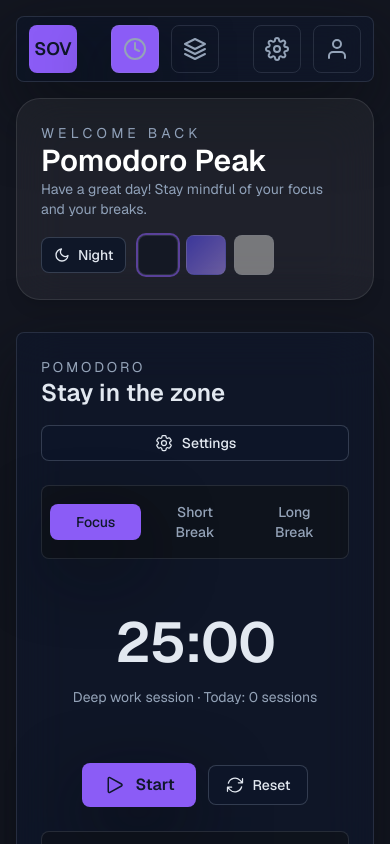
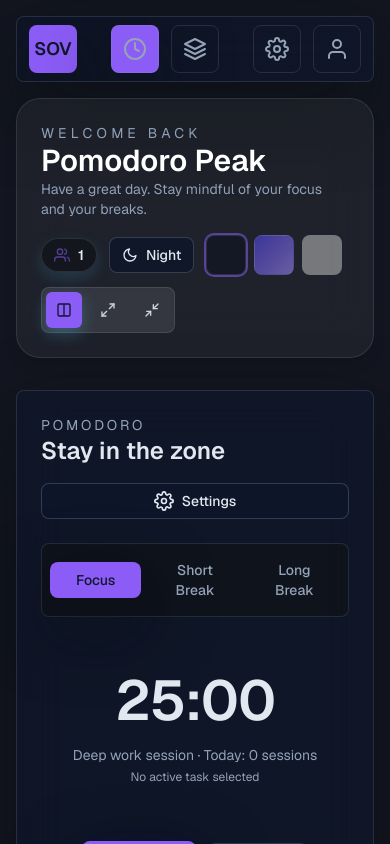
Before and after one commit to NirussVn0/pomodoro-peak, a Next.js app: page / in a window 390 px wide. Shown: the top 844 px of the page. Built offline with nearby package versions, Linux system fonts and the light colour scheme; grey boxes are pictures that could not be loaded.

Commit message:
Add presence indicator and flexible timer layouts

```diff
--- a/src/app/(main)/page.tsx
+++ b/src/app/(main)/page.tsx
@@ -1,22 +1,32 @@
 "use client";
 
 import { useRef, useState } from "react";
+import { clsx } from "clsx";
+import type { IconType } from "react-icons";
+import { FiColumns, FiMaximize2, FiMinimize2 } from "react-icons/fi";
+import type { TimerViewMode } from "../../domain/value-objects/settings";
 import { Sidebar } from "../../ui/components/sidebar";
-import { TimerCard } from "../../ui/components/timer-card";
+import { TimerCard, TimerMiniCard } from "../../ui/components/timer-card";
 import { TodoCard } from "../../ui/components/todo-card";
 import { StatsMini } from "../../ui/components/stats-mini";
 import { ThemeToggle } from "../../ui/components/theme-toggle";
 import { BackgroundMenu } from "../../ui/components/background-menu";
 import { SettingsDialog } from "../../ui/components/settings-dialog";
+import { PresenceIndicator } from "../../ui/components/presence-indicator";
 import { useKeyboardShortcuts } from "../../ui/hooks/use-keyboard-shortcuts";
-import { useAppServices } from "../../ui/context/app-context";
+import { useAppServices, useAppSelector } from "../../ui/context/app-context";
+
+const layoutOptions: { value: TimerViewMode; icon: IconType; label: string }[] = [
+  { value: "split", icon: FiColumns, label: "Split view" },
+  { value: "focused", icon: FiMaximize2, label: "Focused view" },
+  { value: "mini", icon: FiMinimize2, label: "Mini view" },
+];
 
 export default function HomePage() {
   const [settingsOpen, setSettingsOpen] = useState(false);
-  const inputRef = useRef<HTMLInputElement>(
-    null
-  ) as React.RefObject<HTMLInputElement>;
-  const { templates } = useAppServices();
+  const inputRef = useRef<HTMLInputElement>(null);
+  const { templates, settings } = useAppServices();
+  const layoutMode = useAppSelector((state) => state.settings.layout.timerView);
 
   useKeyboardShortcuts({
     onOpenSettings: () => setSettingsOpen(true),
@@ -33,35 +43,92 @@ export default function HomePage() {
     templates.createFromCurrentTasks(name);
   };
 
+  const handleLayoutChange = (mode: TimerViewMode) => {
+    settings.updateSettings({ layout: { timerView: mode } });
+  };
+
+  let content: JSX.Element;
+
+  if (layoutMode === "focused") {
+    content = (
+      <div className="flex flex-1 flex-col gap-6">
+        <TimerCard onOpenSettings={() => setSettingsOpen(true)} variant="focused" />
+        <div className="grid gap-6 xl:grid-cols-2">
+          <TodoCard onCreateTemplate={handleCreateTemplate} inputRef={inputRef} />
+          <StatsMini />
+        </div>
+      </div>
+    );
+  } else if (layoutMode === "mini") {
+    content = (
+      <div className="flex flex-1 flex-col gap-6 pb-24">
+        <div className="grid gap-6 xl:grid-cols-2">
+          <TodoCard onCreateTemplate={handleCreateTemplate} inputRef={inputRef} />
+          <StatsMini />
+        </div>
+        <div className="pointer-events-none fixed bottom-6 right-6 z-40">
+          <div className="pointer-events-auto">
+            <TimerMiniCard
+              onOpenSettings={() => setSettingsOpen(true)}
+              onExpand={(mode) => handleLayoutChange(mode)}
+            />
+          </div>
+        </div>
+      </div>
+    );
+  } else {
+    content = (
+      <div className="grid flex-1 gap-6 xl:grid-cols-2">
+        <TimerCard onOpenSettings={() => setSettingsOpen(true)} />
+        <div className="flex flex-col gap-6">
+          <TodoCard onCreateTemplate={handleCreateTemplate} inputRef={inputRef} />
+          <StatsMini />
+        </div>
+      </div>
+    );
+  }
+
   return (
     <div className="flex min-h-screen flex-col gap-4 p-4 md:gap-6 md:p-6 xl:flex-row xl:p-8">
       <Sidebar onOpenSettings={() => setSettingsOpen(true)} />
       <div className="flex w-full flex-1 flex-col gap-8">
         <header className="flex flex-col gap-4 rounded-3xl border border-white/10 bg-white/5 p-6 shadow-lg backdrop-blur-xl md:flex-row md:items-center md:justify-between">
           <div>
-            <p className="text-sm uppercase tracking-[0.3em] text-slate-400">
-              Welcome back
-            </p>
+            <p className="text-sm uppercase tracking-[0.3em] text-slate-400">Welcome back</p>
             <h1 className="text-3xl font-semibold text-white">Pomodoro Peak</h1>
             <p className="text-sm text-slate-400">
-              Have a great day! Stay mindful of your focus and your breaks.
+              Have a great day. Stay mindful of your focus and your breaks.
             </p>
           </div>
           <div className="flex flex-wrap items-center gap-3">
+            <PresenceIndicator />
             <ThemeToggle />
             <BackgroundMenu />
+            <div className="flex items-center gap-2 rounded-lg border border-white/10 bg-white/10 p-1 shadow-inner">
+              {layoutOptions.map((option) => {
+                const Icon = option.icon;
+                const isActive = layoutMode === option.value;
+                return (
+                  <button
+                    key={option.value}
+                    type="button"
+                    onClick={() => handleLayoutChange(option.value)}
+                    className={clsx(
+                      'flex h-9 w-9 items-center justify-center rounded-md transition',
+                      isActive
+                        ? 'bg-[color:var(--accent-solid)] text-[color:var(--text-inverse)] shadow-[0_6px_16px_rgba(78,207,255,0.25)]'
+                        : 'text-slate-300 hover:text-white',
+                    )}
+                    aria-label={option.label}
+                  >
+                    <Icon className="h-4 w-4" />
+                  </button>
+                );
+              })}
+            </div>
           </div>
         </header>
-        <div className="grid flex-1 gap-6 xl:grid-cols-2">
-          <TimerCard onOpenSettings={() => setSettingsOpen(true)} />
-          <div className="flex flex-col gap-6">
-            <TodoCard
-              onCreateTemplate={handleCreateTemplate}
-              inputRef={inputRef}
-            />
-            <StatsMini />
-          </div>
-        </div>
+        {content}
         <footer className="text-center text-sm text-slate-700">
           Take a deep breath. You are doing great.
           <div>
@@ -76,10 +143,7 @@ export default function HomePage() {
           </div>
         </footer>
       </div>
-      <SettingsDialog
-        open={settingsOpen}
-        onClose={() => setSettingsOpen(false)}
-      />
+      <SettingsDialog open={settingsOpen} onClose={() => setSettingsOpen(false)} />
     </div>
   );
 }
--- /dev/null
+++ b/src/ui/components/presence-indicator.tsx
@@ -0,0 +1,14 @@
+'use client';
+
+import { FiUsers } from 'react-icons/fi';
+import { usePomodoroPresence } from '../hooks/use-pomodoro-presence';
+
+export const PresenceIndicator = () => {
+  const count = usePomodoroPresence();
+  return (
+    <div className="flex items-center gap-2 rounded-full border border-subtle bg-surface-overlay-soft px-3 py-1.5 text-sm text-primary shadow-[0_6px_16px_rgba(78,207,255,0.15)]">
+      <FiUsers className="h-4 w-4 text-[color:var(--accent-ring)]" />
+      <span className="font-semibold">{count}</span>
+    </div>
+  );
+};
--- a/src/ui/components/timer-card.tsx
+++ b/src/ui/components/timer-card.tsx
@@ -1,9 +1,9 @@
 'use client';
 
 import { clsx } from 'clsx';
-import { PlayIcon, PauseIcon, ArrowPathIcon, Cog6ToothIcon } from '@heroicons/react/24/outline';
+import { FiPlay, FiPause, FiRotateCcw, FiSettings, FiMaximize2 } from 'react-icons/fi';
+import { TIMER_MODES } from '../../domain/entities/timer';
 import type { TimerMode } from '../../domain/entities/timer';
-import { TIMER_MODES } from '../../domain/entities/timer';
 import { useAppSelector, useAppServices } from '../context/app-context';
 import { useTimerController } from '../hooks/use-timer-controller';
 import { Button } from './primitives/button';
@@ -25,32 +25,42 @@ const MODE_LABELS: Record<TimerMode, string> = {
 
 interface TimerCardProps {
   readonly onOpenSettings: () => void;
+  readonly variant?: 'default' | 'focused';
 }
 
-export const TimerCard = ({ onOpenSettings }: TimerCardProps) => {
+export const TimerCard = ({ onOpenSettings, variant = 'default' }: TimerCardProps) => {
   const { timer } = useAppServices();
   useTimerController();
   const timerState = useAppSelector((state) => state.timer.state);
   const durations = useAppSelector((state) => state.timer.config.durations);
   const preferences = useAppSelector((state) => state.timer.config.preferences);
   const stats = useAppSelector((state) => state.stats.sessionsToday);
+  const activeTaskId = useAppSelector((state) => state.activeTaskId);
+  const activeTask = useAppSelector((state) => state.tasks.find((task) => task.id === activeTaskId) ?? null);
 
   const handleModeChange = (mode: TimerMode) => {
     timer.switchMode(mode);
   };
 
   return (
-    <section className="flex flex-1 flex-col gap-6 rounded-lg border border-subtle bg-surface-card p-6 shadow-elevated backdrop-blur-xl">
+    <section
+      className={clsx(
+        'flex flex-1 flex-col gap-6 rounded-lg border border-subtle bg-surface-card shadow-elevated backdrop-blur-xl',
+        variant === 'focused' ? 'p-8' : 'p-6',
+      )}
+    >
       <header className="flex flex-col gap-4 sm:flex-row sm:items-center sm:justify-between">
         <div>
           <p className="text-sm uppercase tracking-[0.2em] text-muted">Pomodoro</p>
-          <h2 className="text-2xl font-semibold text-primary">Stay in the zone</h2>
+          <h2 className={clsx('text-2xl font-semibold text-primary', variant === 'focused' && 'text-3xl')}>
+            Stay in the zone
+          </h2>
         </div>
         <Button
           type="button"
           variant="secondary"
           size="sm"
-          icon={<Cog6ToothIcon className="h-5 w-5" />}
+          icon={<FiSettings className="h-5 w-5" />}
           onClick={onOpenSettings}
           className="w-full sm:w-auto"
         >
@@ -78,19 +88,40 @@ export const TimerCard = ({ onOpenSettings }: TimerCardProps) => {
         })}
       </div>
       <div className="flex flex-col items-center justify-center gap-4 py-8 text-center">
-        <div className="text-[3.5rem] font-semibold leading-none tracking-tight text-primary sm:text-[4rem] lg:text-[4.5rem]">
+        <div
+          className={clsx(
+            'font-semibold leading-none tracking-tight text-primary',
+            variant === 'focused'
+              ? 'text-[4.5rem] sm:text-[5rem]'
+              : 'text-[3.5rem] sm:text-[4rem] lg:text-[4.5rem]',
+          )}
+        >
           {formatTime(timerState.remainingMs)}
         </div>
-        <p className="text-sm text-muted">
-          {timerState.mode === 'focus' ? 'Deep work session' : 'Recharge moment'} · Today: {stats} sessions
-        </p>
+        <div className="flex flex-col items-center gap-1 text-sm text-muted">
+          <span>
+            {timerState.mode === 'focus' ? 'Deep work session' : 'Recharge moment'} · Today: {stats} sessions
+          </span>
+          <span className="text-xs text-muted">
+            {activeTask ? (
+              <>
+                Focusing on{' '}
+                <span className="font-medium text-primary">
+                  {activeTask.title}
+                </span>
+              </>
+            ) : (
+              'No active task selected'
+            )}
+          </span>
+        </div>
       </div>
       <div className="flex flex-wrap items-center justify-center gap-3 sm:gap-4">
         <Button
           type="button"
           size="lg"
           onClick={() => (timerState.isRunning ? timer.pause() : timer.start())}
-          icon={timerState.isRunning ? <PauseIcon className="h-6 w-6" /> : <PlayIcon className="h-6 w-6" />}
+          icon={timerState.isRunning ? <FiPause className="h-6 w-6" /> : <FiPlay className="h-6 w-6" />}
         >
           {timerState.isRunning ? 'Pause' : 'Start'}
         </Button>
@@ -98,7 +129,7 @@ export const TimerCard = ({ onOpenSettings }: TimerCardProps) => {
           type="button"
           variant="secondary"
           size="md"
-          icon={<ArrowPathIcon className="h-5 w-5" />}
+          icon={<FiRotateCcw className="h-5 w-5" />}
           onClick={() => timer.reset()}
         >
           Reset
@@ -128,3 +159,68 @@ export const TimerCard = ({ onOpenSettings }: TimerCardProps) => {
     </section>
   );
 };
+
+interface TimerMiniCardProps {
+  readonly onOpenSettings: () => void;
+  readonly onExpand: (mode: 'split' | 'focused') => void;
+}
+
+export const TimerMiniCard = ({ onOpenSettings, onExpand }: TimerMiniCardProps) => {
+  const { timer } = useAppServices();
+  useTimerController();
+  const timerState = useAppSelector((state) => state.timer.state);
+  const activeTaskTitle = useAppSelector((state) => {
+    const task = state.tasks.find((item) => item.id === state.activeTaskId);
+    return task ? task.title : null;
+  });
+
+  return (
+    <section className="w-72 rounded-2xl border border-subtle bg-surface-card p-5 shadow-elevated backdrop-blur-xl">
+      <div className="flex items-center justify-between">
+        <div>
+          <p className="text-xs uppercase tracking-[0.3em] text-muted">Pomodoro</p>
+          <p className="text-3xl font-semibold text-primary">{formatTime(timerState.remainingMs)}</p>
+        </div>
+        <div className="flex items-center gap-2">
+          <button
+            type="button"
+            onClick={onOpenSettings}
+            className="flex h-9 w-9 items-center justify-center rounded-full border border-subtle text-muted transition hover:border-[color:var(--accent-ring)] hover:text-primary"
+            aria-label="Open settings"
+          >
+            <FiSettings className="h-4 w-4" />
+          </button>
+          <button
+            type="button"
+            onClick={() => onExpand('focused')}
+            className="flex h-9 w-9 items-center justify-center rounded-full border border-subtle text-muted transition hover:border-[color:var(--accent-ring)] hover:text-primary"
+            aria-label="Expand timer"
+          >
+            <FiMaximize2 className="h-4 w-4" />
+          </button>
+        </div>
+      </div>
+      <div className="mt-4 flex items-center gap-3">
+        <button
+          type="button"
+          onClick={() => (timerState.isRunning ? timer.pause() : timer.start())}
+          className="flex h-12 w-12 items-center justify-center rounded-full bg-[color:var(--accent-solid)] text-[color:var(--text-inverse)] shadow-[0_10px_24px_rgba(78,207,255,0.35)] transition hover:bg-[color:var(--accent-solid-hover)] focus-visible:outline-none focus-visible:ring-2 focus-visible:ring-[color:var(--accent-ring)] focus-visible:ring-offset-2 focus-visible:ring-offset-[color:var(--surface-page)]"
+          aria-label={timerState.isRunning ? 'Pause timer' : 'Start timer'}
+        >
+          {timerState.isRunning ? <FiPause className="h-5 w-5" /> : <FiPlay className="h-5 w-5" />}
+        </button>
+        <button
+          type="button"
+          onClick={() => timer.reset()}
+          className="flex h-11 w-11 items-center justify-center rounded-full border border-subtle text-muted transition hover:border-[color:var(--accent-ring)] hover:text-primary focus-visible:outline-none focus-visible:ring-2 focus-visible:ring-[color:var(--accent-ring)] focus-visible:ring-offset-2 focus-visible:ring-offset-[color:var(--surface-page)]"
+          aria-label="Reset timer"
+        >
+          <FiRotateCcw className="h-5 w-5" />
+        </button>
+      </div>
+      <p className="mt-4 truncate text-xs text-muted">
+        {activeTaskTitle ? `Focus: ${activeTaskTitle}` : 'No active task selected'}
+      </p>
+    </section>
+  );
+};
--- /dev/null
+++ b/src/ui/hooks/use-pomodoro-presence.ts
@@ -0,0 +1,70 @@
+'use client';
+
+import { useEffect, useState } from 'react';
+
+const CHANNEL_NAME = 'pomodoro-peak-presence';
+const PING_INTERVAL = 5000;
+const ENTRY_TTL = 15000;
+
+const createId = (): string => {
+  if (typeof crypto !== 'undefined' && typeof crypto.randomUUID === 'function') {
+    return crypto.randomUUID();
+  }
+  return `${Date.now()}-${Math.random().toString(16).slice(2)}`;
+};
+
+export const usePomodoroPresence = (): number => {
+  const [count, setCount] = useState(1);
+
+  useEffect(() => {
+    if (typeof window === 'undefined') {
+      return;
+    }
+    const id = createId();
+    const members = new Map<string, number>();
+    const updateCount = () => {
+      const now = Date.now();
+      for (const key of [...members.keys()]) {
+        const timestamp = members.get(key) ?? 0;
+        if (now - timestamp > ENTRY_TTL) {
+          members.delete(key);
+        }
+      }
+      setCount(members.size === 0 ? 1 : members.size);
+    };
+    const channel = typeof BroadcastChannel !== 'undefined' ? new BroadcastChannel(CHANNEL_NAME) : null;
+    const post = (message: { type: 'ping' | 'ack'; id: string; timestamp: number }) => {
+      channel?.postMessage(message);
+    };
+    const mark = (entryId: string, timestamp: number) => {
+      members.set(entryId, timestamp);
+      updateCount();
+    };
+    const handleMessage = (event: MessageEvent) => {
+      const data = event.data as { type?: string; id?: string; timestamp?: number } | undefined;
+      if (!data || !data.type || !data.id) {
+        return;
+      }
+      const timestamp = typeof data.timestamp === 'number' ? data.timestamp : Date.now();
+      mark(data.id, timestamp);
+      if (data.type === 'ping' && data.id !== id) {
+        post({ type: 'ack', id, timestamp: Date.now() });
+      }
+    };
+    const announce = () => {
+      const timestamp = Date.now();
+      mark(id, timestamp);
+      post({ type: 'ping', id, timestamp });
+    };
+    announce();
+    const interval = window.setInterval(announce, PING_INTERVAL);
+    channel?.addEventListener('message', handleMessage);
+    return () => {
+      channel?.removeEventListener('message', handleMessage);
+      channel?.close();
+      window.clearInterval(interval);
+    };
+  }, []);
+
+  return count;
+};
```
